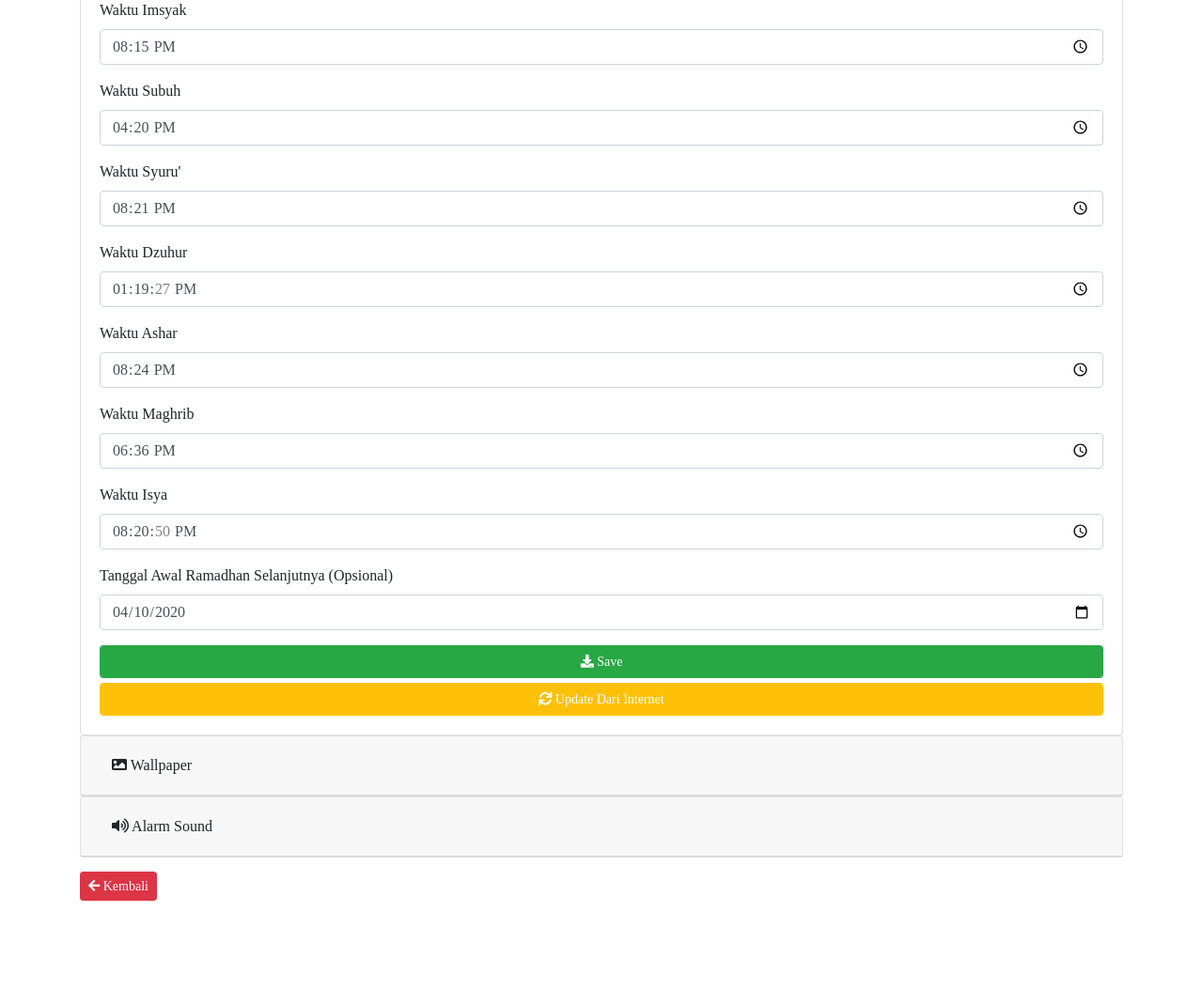
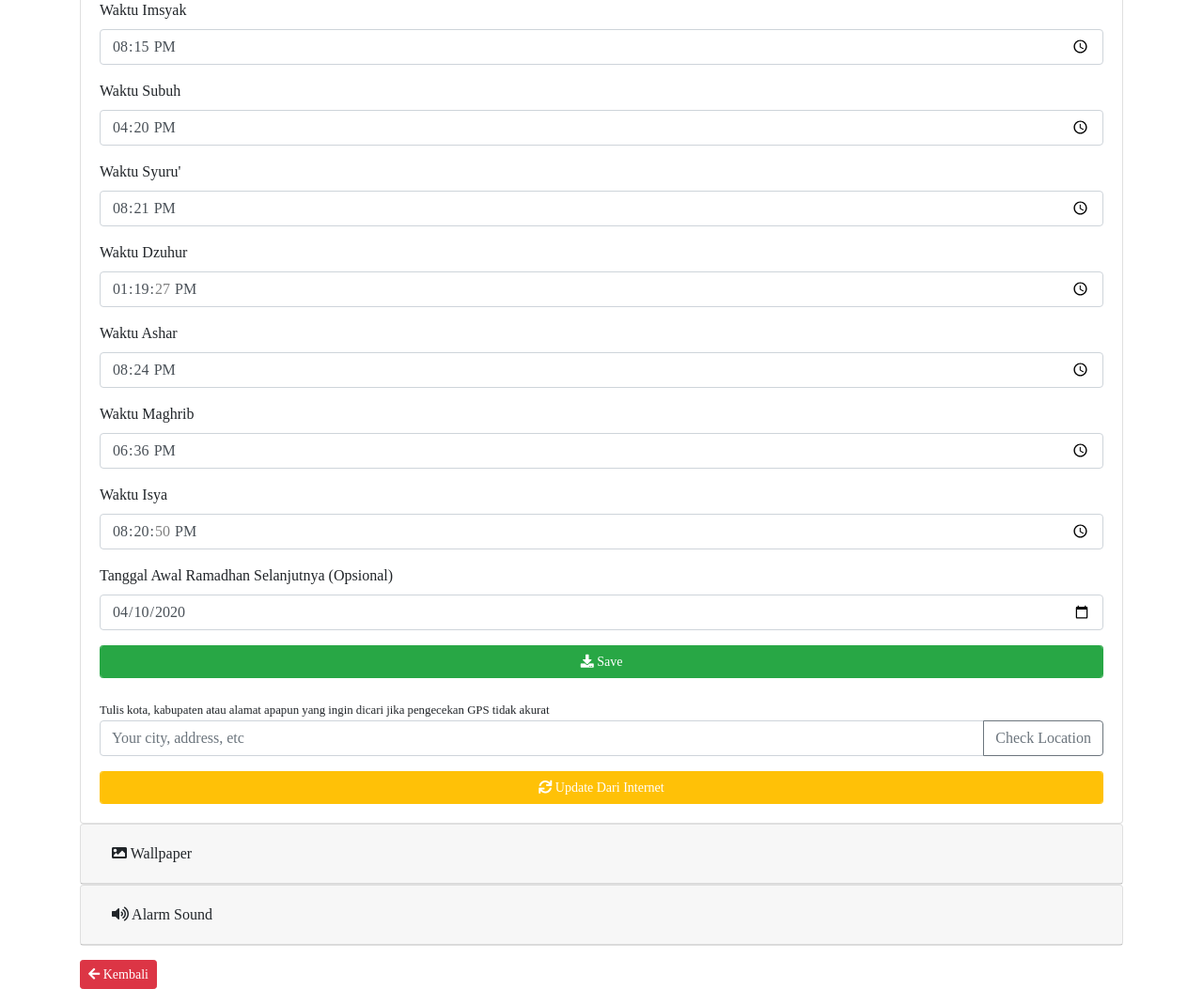
Before and after one commit to wahyuadepratama/pray-schedule, a PHP site: page /setting/index.php in a window 1280 px wide, after a click on "Jadwal Shalat". Shown: the part 240-1293 px from the top of the page at 94% size. Before the commit the page ends 1199 px from the top, so only its background shows below. Run offline with PHP 8.4, Linux system fonts and the light colour scheme; data comes from the database, SQL or seed files in the repository; some libraries are stand-ins or nearby versions.

Commit message:
update jadwal shalat sesuai kota

```diff
--- a/setting/index.php
+++ b/setting/index.php
@@ -101,8 +101,17 @@
                       <label>Tanggal Awal Ramadhan Selanjutnya (Opsional)</label>
                       <input type="date" class="form-control" name="ramadhan" value="<?= $data->ramadhan ?>">
                     </div>
-                    <button type="submit" class="btn btn-sm btn-success form-control" name="button" style="margin-bottom: 5px">
-                      <i class="fas fa-download"></i> Save</button>
+                    <div class="form-group">
+                      <button type="submit" class="btn btn-sm btn-success form-control" name="button" style="margin-bottom: 5px">
+                        <i class="fas fa-download"></i> Save</button>
+                    </div>
+                    <small style="margin-top: 20px">Tulis kota, kabupaten atau alamat apapun yang ingin dicari jika pengecekan GPS tidak akurat</small>
+                    <div class="input-group mb-3">
+                      <input type="text" class="form-control" placeholder="Your city, address, etc" aria-describedby="basic-addon2" id="location_address">
+                      <div class="input-group-append">
+                        <button class="btn btn-outline-secondary" type="button" onclick="getLocation()">Check Location</button>
+                      </div>
+                    </div>
                     <button type="button" class="btn btn-sm btn-warning form-control" name="button" style="color: white" onclick="synchData()">
                       <i class="fas fa-sync"></i> Update Dari Internet</button>
                   </form>
@@ -247,15 +256,24 @@
   <script src="../bootstrap/js/bootstrap.min.js" charset="utf-8"></script>
   <script src="../bootstrap/js/moment.js" charset="utf-8"></script>
   <script src="../bootstrap/js/sweetalert.js" charset="utf-8"></script>
+  <script src="https://maps.googleapis.com/maps/api/js?key=AIzaSyBNnzxae2AewMUN0Tt_fC3gN38goeLVdVE"></script>
 
   <script type="text/javascript">
+
+  var get_city;
 
   function synchData() {
 
     swal("Update..");
+    get_city = $('#location_address').val();
+    get_city = get_city.trim();
+
     jQuery(function($) {
-     $.getJSON('https://muslimsalat.com/padang/daily.json?key=65ffb94b0e743e247fc3148fb1453e21&jsoncallback=?', function (times)
+     $.getJSON('https://muslimsalat.com/'+encodeURI(get_city)+'/daily.json?key=65ffb94b0e743e247fc3148fb1453e21&jsoncallback=?', function (times)
      {
+       if (times.status_code == 0) {
+         swal("Gagal!", "Jadwal shalat untuk "+get_city+" tidak ditemukan", "error");
+       }
        var raw_date = new Date();
        var month = raw_date.getMonth()+1;
        var today_date = raw_date.getUTCFullYear()+'-'+month+'-'+raw_date.getUTCDate();
@@ -279,11 +297,75 @@
        var minute = times.items[0].isha.substring(2,4);
        $('#isya').val(hour+':'+minute);
 
-       swal("Great!", "Sinkronisasi Data Berhasil!", "success");
+       swal("Great!", "Sinkronisasi data berhasil! Jadwal shalat sekarang sesuai dengan waktu "+get_city, "success");
      })
      .fail(function() { swal("Gagal!", "Koneksi bermasalah!", "error"); })
     });
   }
 
+  function getLocation(){
+    if (navigator.geolocation){
+        navigator.geolocation.getCurrentPosition(showPosition,showError);
+    }
+    else{
+        alert("Geolocation is not supported by this browser.")
+    }
+  }
+
+  function showPosition(position){
+      lat=position.coords.latitude;
+      lon=position.coords.longitude;
+      displayLocation(lat,lon);
+  }
+
+  function showError(error){
+      switch(error.code){
+          case error.PERMISSION_DENIED:
+              alert("User denied the request for Geolocation.")
+          break;
+          case error.POSITION_UNAVAILABLE:
+              alert("Location information is unavailable.")
+          break;
+          case error.TIMEOUT:
+              alert("The request to get user location timed out.")
+          break;
+          case error.UNKNOWN_ERROR:
+              alert("An unknown error occurred.")
+          break;
+      }
+  }
+
+  function displayLocation(latitude,longitude){
+      var geocoder;
+      geocoder = new google.maps.Geocoder();
+      var latlng = new google.maps.LatLng(latitude, longitude);
+
+      geocoder.geocode(
+          {'latLng': latlng},
+          function(results, status) {
+              if (status == google.maps.GeocoderStatus.OK) {
+                  if (results[0]) {
+                      var add= results[0].formatted_address ;
+                      var  value=add.split(",");
+
+                      count=value.length;
+                      country=value[count-1];
+                      state=value[count-2];
+                      city=value[count-3];
+                      console.log("city name is: " + city);
+                      get_city = city;
+                      $('#location_address').val(city);
+                  }
+                  else  {
+                      console.log("address not found");
+                  }
+              }
+              else {
+                  console.log("Geocoder failed due to: " + status);
+              }
+          }
+      );
+  }
+
   </script>
 </html>
```
